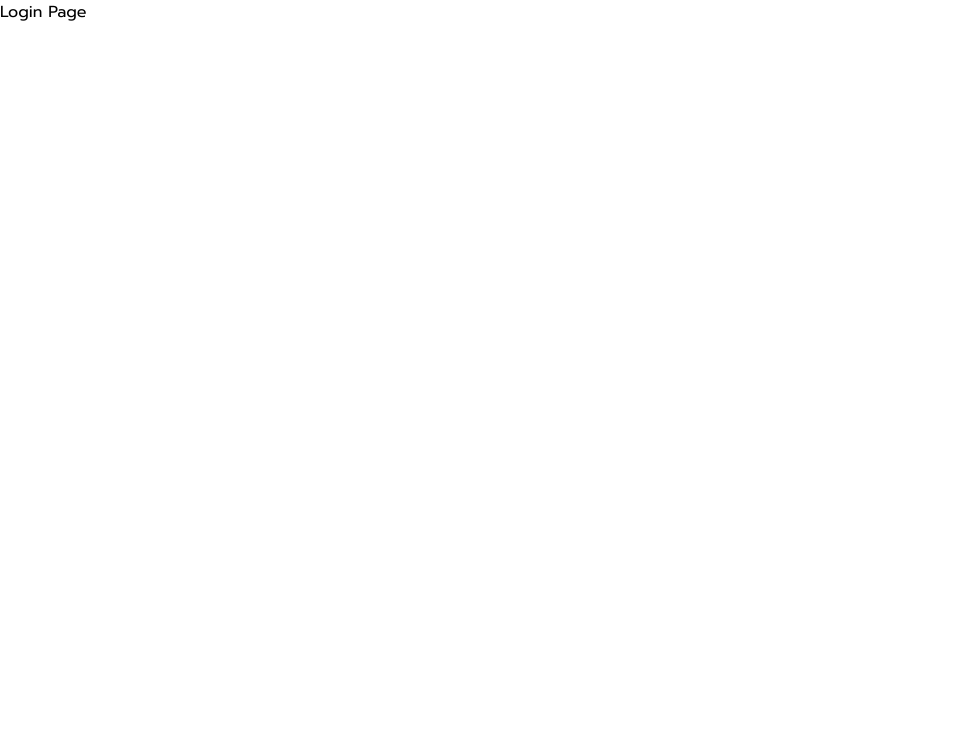
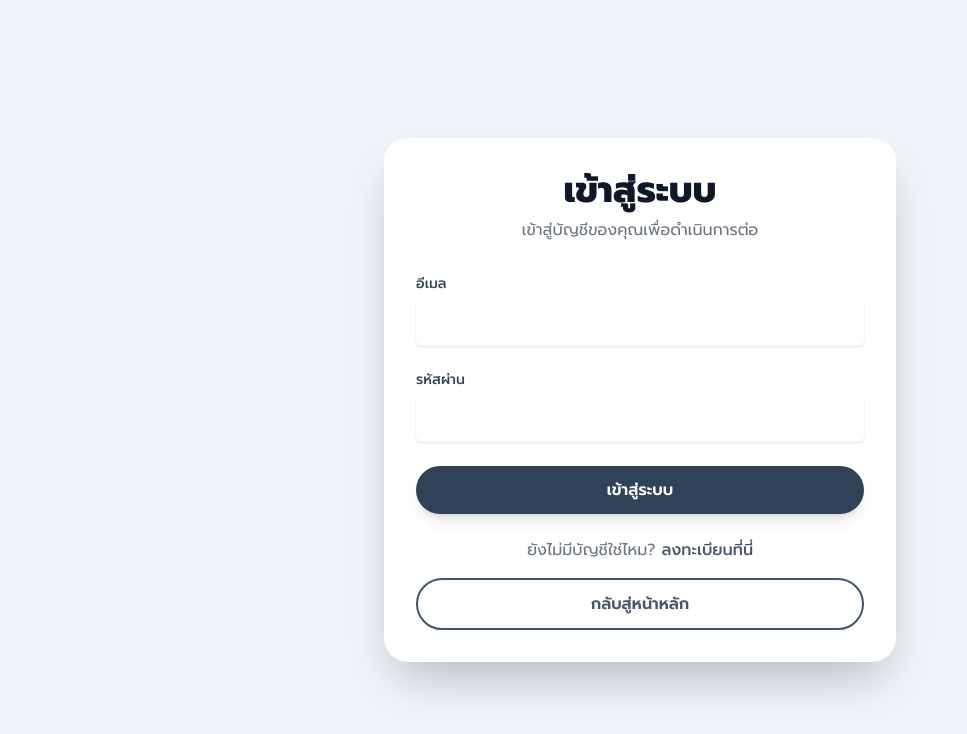
Before and after one commit to MOOMOO888/FoodTracker_app, a Next.js app: page /login in a window 1280 px wide. Shown: the top 734 px of the page, without its empty margins (0-967 px from the left). Built offline with nearby package versions, Linux system fonts and the light colour scheme.

Commit message:
V4 Create Login

```diff
--- a/app/login/page.tsx
+++ b/app/login/page.tsx
@@ -1,9 +1,97 @@
-import React from "react";
+"use client";
 
-export default function page() {
+import { useState } from "react";
+import Link from "next/link";
+
+export default function Login() {
+  const [formData, setFormData] = useState({
+    email: "",
+    password: "",
+  });
+
+  // Function for handling form input changes
+  const handleInputChange = (e: React.ChangeEvent<HTMLInputElement>) => {
+    const { name, value } = e.target;
+    setFormData((prev) => ({ ...prev, [name]: value }));
+  };
+
+  const handleLogin = (e: React.FormEvent) => {
+    e.preventDefault();
+    console.log("Login Data:", formData);
+    alert("Login successful!"); // Use a custom modal in a real application instead of alert()
+  };
+
   return (
-    <div>
-      <h1>Login Page</h1>
-    </div>
+    <main className="flex min-h-screen items-center justify-center bg-slate-100 dark:bg-slate-900 p-6">
+      <div className="bg-white dark:bg-gray-800 p-8 rounded-3xl shadow-2xl w-full max-w-lg">
+        <h1 className="text-4xl font-extrabold text-gray-900 dark:text-white text-center mb-2">
+          เข้าสู่ระบบ
+        </h1>
+        <p className="text-gray-500 dark:text-gray-400 text-center mb-8">
+          เข้าสู่บัญชีของคุณเพื่อดำเนินการต่อ
+        </p>
+
+        <form onSubmit={handleLogin} className="space-y-6">
+          {/* Form Fields */}
+          <div>
+            <label className="block text-sm font-medium text-gray-700 dark:text-gray-300">
+              อีเมล
+            </label>
+            <input
+              type="email"
+              name="email"
+              value={formData.email}
+              onChange={handleInputChange}
+              required
+              className="mt-1 block w-full rounded-md border-gray-300 shadow-sm p-3 bg-white text-gray-900 focus:border-slate-700 focus:ring focus:ring-slate-700 focus:ring-opacity-50"
+            />
+          </div>
+
+          <div>
+            <label className="block text-sm font-medium text-gray-700 dark:text-gray-300">
+              รหัสผ่าน
+            </label>
+            <input
+              type="password"
+              name="password"
+              value={formData.password}
+              onChange={handleInputChange}
+              required
+              className="mt-1 block w-full rounded-md border-gray-300 shadow-sm p-3 bg-white text-gray-900 focus:border-slate-700 focus:ring focus:ring-slate-700 focus:ring-opacity-50"
+            />
+          </div>
+
+          {/* Login Button */}
+          <button
+            type="submit"
+            className="w-full py-3 px-4 bg-slate-700 text-white font-semibold rounded-full shadow-lg hover:bg-slate-800 transition duration-300 transform hover:scale-105"
+          >
+            เข้าสู่ระบบ
+          </button>
+        </form>
+
+        {/* Register and Home Links */}
+        <p className="text-center text-gray-500 dark:text-gray-400 mt-6">
+          ยังไม่มีบัญชีใช่ไหม?{" "}
+          <Link
+            href="/register"
+            passHref
+            className="text-slate-600 hover:text-slate-800 font-medium transition duration-300"
+          >
+            ลงทะเบียนที่นี่
+          </Link>
+        </p>
+
+        <div className="mt-4 text-center">
+          <Link
+            href="/"
+            passHref
+            className="inline-block w-full py-3 px-4 text-center font-semibold text-slate-600 bg-transparent border-2 border-slate-600 hover:bg-slate-600 hover:text-white rounded-full transition-colors duration-300 transform hover:scale-105"
+          >
+            กลับสู่หน้าหลัก
+          </Link>
+        </div>
+      </div>
+    </main>
   );
 }
--- a/app/page.tsx
+++ b/app/page.tsx
@@ -30,12 +30,12 @@ export default function Home() {
           {/* Action Buttons */}
           <div className="flex flex-col space-y-4 w-full">
             <Link href="/login">
-              <button className="w-full px-6 py-3 text-lg font-semibold text-green-600 bg-white border-2 border-white hover:bg-green-600 hover:text-white rounded-full transition-colors duration-300 transform hover:scale-105 focus:outline-none focus:ring-2 focus:ring-green-500 focus:ring-offset-2">
+              <button className="w-full px-6 py-3 text-lg font-semibold text-green-600 bg-white border-2 border-gray-400 hover:bg-green-600 hover:text-white rounded-full transition-colors duration-300 transform hover:scale-105 focus:outline-none focus:ring-2 focus:ring-green-500 focus:ring-offset-2">
                 Login
               </button>
             </Link>
             <Link href="/register">
-              <button className="w-full px-6 py-3 text-lg font-semibold text-green-600 bg-white border-2 border-white hover:bg-blue-500 hover:text-white rounded-full transition-colors duration-300 transform hover:scale-105 focus:outline-none focus:ring-2 focus:ring-green-500 focus:ring-offset-2">
+              <button className="w-full px-6 py-3 text-lg font-semibold text-green-600 bg-white border-2 border-gray-400 hover:bg-blue-500 hover:text-white rounded-full transition-colors duration-300 transform hover:scale-105 focus:outline-none focus:ring-2 focus:ring-green-500 focus:ring-offset-2">
                 Register
               </button>
             </Link>
--- a/app/register/page.tsx
+++ b/app/register/page.tsx
@@ -1,8 +1,8 @@
 "use client";
 
 import { useState } from "react";
+import Link from "next/link";
 import Image from "next/image";
-import Link from "next/link";
 
 export default function Register() {
   const [formData, setFormData] = useState({
@@ -13,6 +13,7 @@ export default function Register() {
   });
 
   const [imagePreview, setImagePreview] = useState<string | null>(null);
+  const [profileImageFile, setProfileImageFile] = useState<File | null>(null);
 
   // Function for handling form input changes
   const handleInputChange = (
@@ -28,15 +29,30 @@ export default function Register() {
     if (file) {
       const imageUrl = URL.createObjectURL(file);
       setImagePreview(imageUrl);
+      setProfileImageFile(file);
     } else {
       setImagePreview(null);
+      setProfileImageFile(null);
+    }
+  };
+
+  // Function to remove the selected image
+  const handleRemoveImage = () => {
+    setImagePreview(null);
+    setProfileImageFile(null);
+    // You might also want to reset the file input field, but it's not strictly necessary for functionality.
+    const fileInput = document.getElementById(
+      "profile-image"
+    ) as HTMLInputElement;
+    if (fileInput) {
+      fileInput.value = "";
     }
   };
 
   const handleRegister = (e: React.FormEvent) => {
     e.preventDefault();
     console.log("Registration Data:", formData);
-    console.log("Image File:", imagePreview);
+    console.log("Image File:", profileImageFile);
     alert("Registration successful!"); // Use a custom modal in a real application instead of alert()
   };
 
@@ -80,6 +96,15 @@ export default function Register() {
               onChange={handleImageChange}
               className="hidden"
             />
+            {imagePreview && (
+              <button
+                type="button"
+                onClick={handleRemoveImage}
+                className="mt-2 text-sm text-red-600 hover:text-red-800 transition-colors duration-200"
+              >
+                ลบรูปภาพ
+              </button>
+            )}
           </div>
 
           {/* Form Fields */}
@@ -93,7 +118,7 @@ export default function Register() {
               value={formData.name}
               onChange={handleInputChange}
               required
-              className="mt-1 block w-full rounded-md border-gray-300 shadow-sm p-3 bg-gray-300 text-gray-900 focus:border-slate-700 focus:ring focus:ring-slate-700 focus:ring-opacity-50"
+              className="mt-1 block w-full rounded-md border-gray-300 shadow-sm p-3 bg-white text-gray-900 focus:border-slate-700 focus:ring focus:ring-slate-700 focus:ring-opacity-50"
             />
           </div>
 
@@ -107,7 +132,7 @@ export default function Register() {
               value={formData.email}
               onChange={handleInputChange}
               required
-              className="mt-1 block w-full rounded-md border-gray-300 shadow-sm p-3 bg-gray-300 text-gray-900 focus:border-slate-700 focus:ring focus:ring-slate-700 focus:ring-opacity-50"
+              className="mt-1 block w-full rounded-md border-gray-300 shadow-sm p-3 bg-white text-gray-900 focus:border-slate-700 focus:ring focus:ring-slate-700 focus:ring-opacity-50"
             />
           </div>
 
@@ -121,7 +146,7 @@ export default function Register() {
               value={formData.password}
               onChange={handleInputChange}
               required
-              className="mt-1 block w-full rounded-md border-gray-300 shadow-sm p-3 bg-gray-300 text-gray-900 focus:border-slate-700 focus:ring focus:ring-slate-700 focus:ring-opacity-50"
+              className="mt-1 block w-full rounded-md border-gray-300 shadow-sm p-3 bg-white text-gray-900 focus:border-slate-700 focus:ring focus:ring-slate-700 focus:ring-opacity-50"
             />
           </div>
 
@@ -133,7 +158,7 @@ export default function Register() {
               name="gender"
               value={formData.gender}
               onChange={handleInputChange}
-              className="mt-1 block w-full rounded-md border-gray-300 shadow-sm p-3 focus:border-slate-700 focus:ring focus:ring-slate-700 focus:ring-opacity-50 bg-gray-300 text-gray-900"
+              className="mt-1 block w-full rounded-md border-gray-300 shadow-sm p-3 focus:border-slate-700 focus:ring focus:ring-slate-700 focus:ring-opacity-50 bg-white text-gray-900"
             >
               <option value="">เลือกเพศ...</option>
               <option value="male">ชาย</option>
@@ -151,7 +176,7 @@ export default function Register() {
           </button>
         </form>
 
-        {/* Login Link */}
+        {/* Login and Home Links */}
         <p className="text-center text-gray-500 dark:text-gray-400 mt-6">
           มีบัญชีอยู่แล้ว?{" "}
           <Link
@@ -162,6 +187,16 @@ export default function Register() {
             เข้าสู่ระบบที่นี่
           </Link>
         </p>
+
+        <div className="mt-4 text-center">
+          <Link
+            href="/"
+            passHref
+            className="inline-block w-full py-3 px-4 text-center font-semibold text-slate-600 bg-transparent border-2 border-slate-600 hover:bg-slate-600 hover:text-white rounded-full transition-colors duration-300 transform hover:scale-105"
+          >
+            กลับสู่หน้าหลัก
+          </Link>
+        </div>
       </div>
     </main>
   );
```
